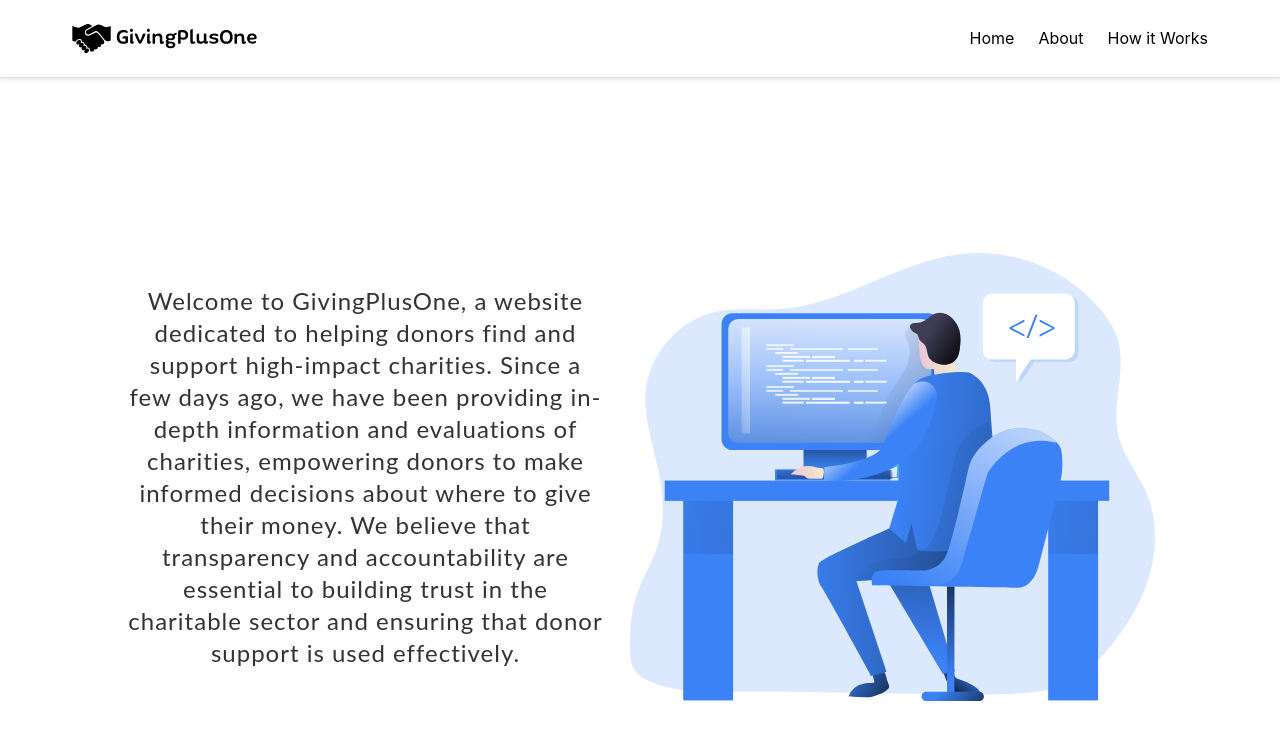
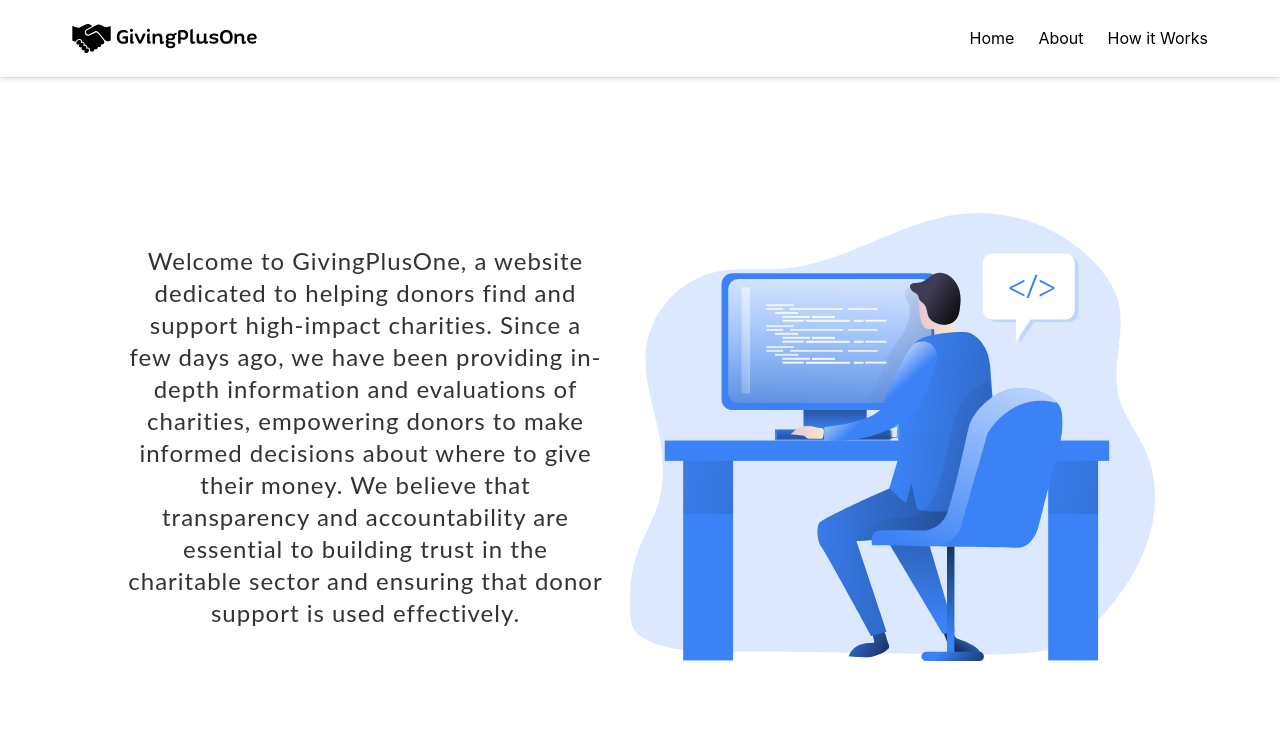
Before and after one commit to Michael-c7/GivingPlusOne, a React (Vite) app: page /about in a window 1280 px wide. Shown: the top 740 px of the page. Built offline with nearby package versions, Linux system fonts and the light colour scheme.

Commit message:
fixed height

```diff
--- a/src/pages/About.jsx
+++ b/src/pages/About.jsx
@@ -6,7 +6,7 @@ import { Link } from 'react-router-dom'
 const About = () => {
 
   return (
-    <div className="min-h-[100vh] text-center flex flex-row justify-center items-start lg:items-center lg:mt-0 mt-10">
+    <div className="min-h-[90vh] text-center flex flex-row justify-center items-start lg:items-center lg:mt-0 mt-10">
     <p className='max-w-[90%] lg:max-w-[60vh] text-2xl mr-0 lg:mr-6'>
     Welcome to GivingPlusOne, a website dedicated to helping donors find and support high-impact charities.
 Since a few days ago, we have been providing in-depth information and evaluations of charities, empowering donors to make informed decisions about where to give their money. We believe that transparency and accountability are essential to building trust in the charitable sector and ensuring that donor support is used effectively.
```
